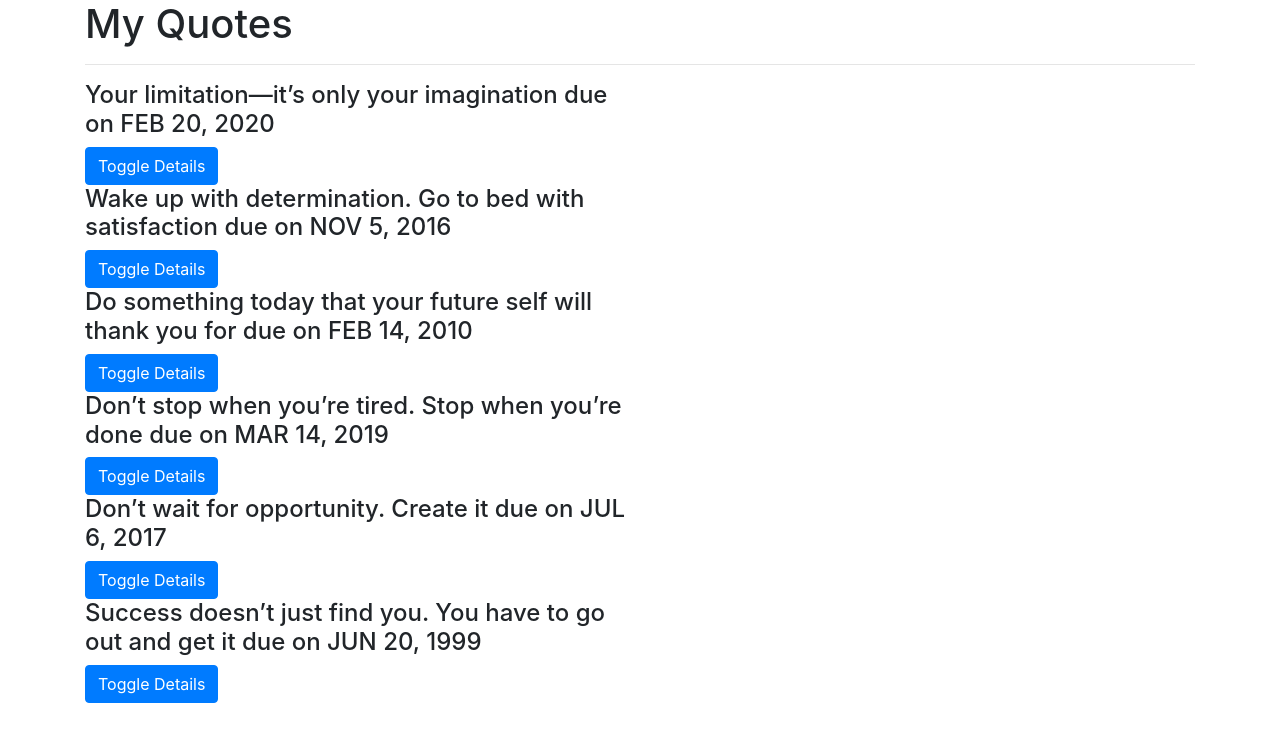
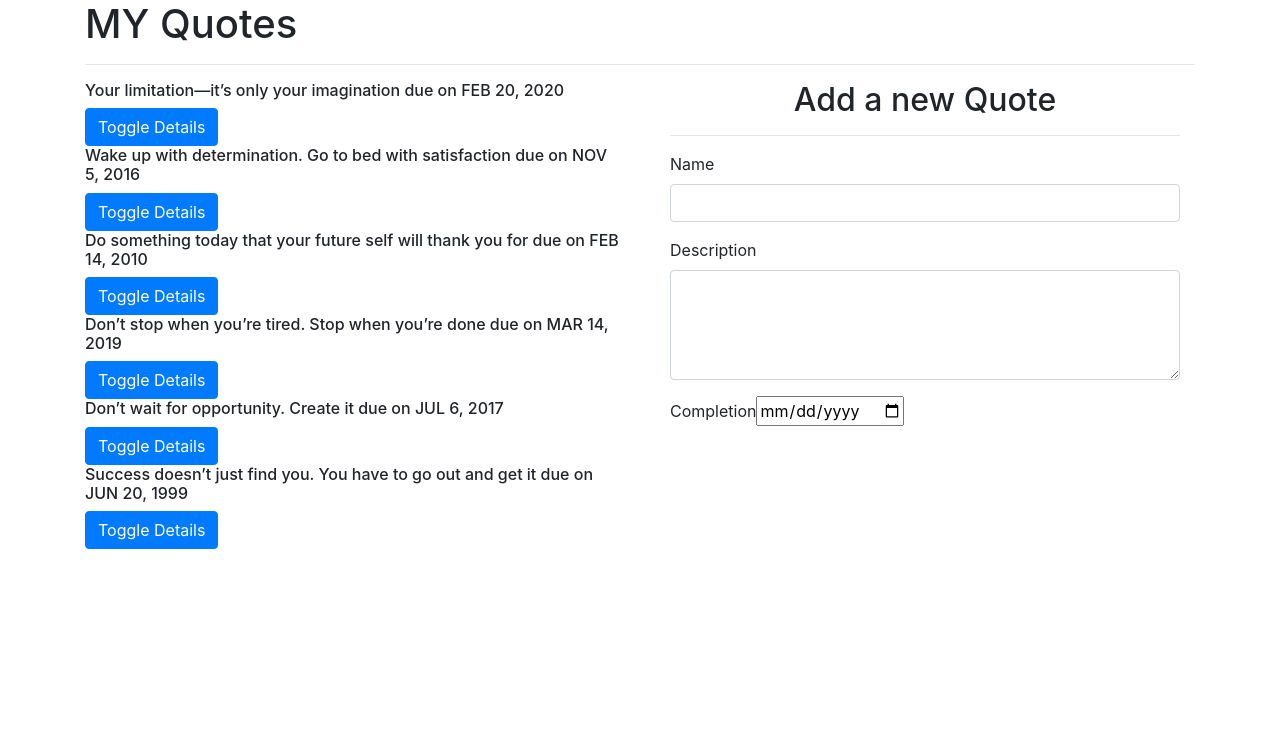
Before and after one commit to phelisia/Quotes, an Angular app: page / in a window 1280 px wide. Shown: the top 742 px of the page. Built offline with nearby package versions, Linux system fonts and the light colour scheme.

Commit message:
placed the form to the right side of the quotes in quote .compononet.html

```diff
--- a/src/app/app.module.ts
+++ b/src/app/app.module.ts
@@ -1,5 +1,6 @@
 import { BrowserModule } from '@angular/platform-browser';
 import { NgModule } from '@angular/core';
+import {FormsModule} from '@angular/forms';
 
 import { AppRoutingModule } from './app-routing.module';
 import { AppComponent } from './app.component';
@@ -22,7 +23,8 @@ import { QuoteFormComponent } from './quote-form/quote-form.component';
   ],
   imports: [
     BrowserModule,
-    AppRoutingModule
+    AppRoutingModule,
+    FormsModule
   ],
   providers: [],
   bootstrap: [AppComponent]
--- a/src/app/quote/quote.component.html
+++ b/src/app/quote/quote.component.html
@@ -1,19 +1,23 @@
 <div class="container">
-  <h1>My Quotes</h1>
+  <h1>MY Quotes</h1>
   <hr>
 
   <div class="row">
     <div class="col-md-6">
       <div *ngFor='let quote of quotes;let i = index'>
         <div>
-          <h4 id={{i}} appStrikethrough>{{quote.name}} due on {{quote.completeDate|date|uppercase}}</h4>
+          <h6 id={{i}} appStrikethrough>{{quote.name}} due on {{quote.completeDate|date|uppercase}}</h6>
           <button (click)='toggleDetails(i)' class="btn btn-primary">Toggle Details</button>
         </div>
 
         <div *ngIf='quote.showDescription'>
-          <app-quote-detail  [quote]='quote' (isComplete) = 'deleteQuote($event,i)'></app-quote-detail>
+          <app-quote-detail [quote]='quote' (isComplete)='deleteQuote($event,i)'></app-quote-detail>
         </div>
       </div>
+    </div>
+
+    <div class="col-md-6">
+      <app-quote-form></app-quote-form>
     </div>
   </div>
 
```
